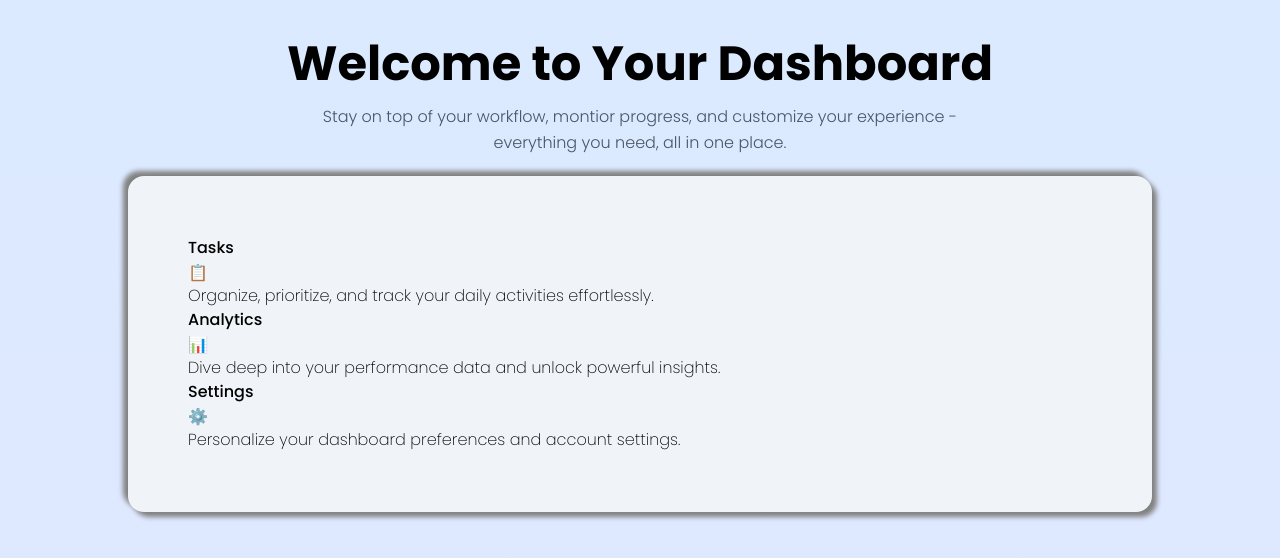
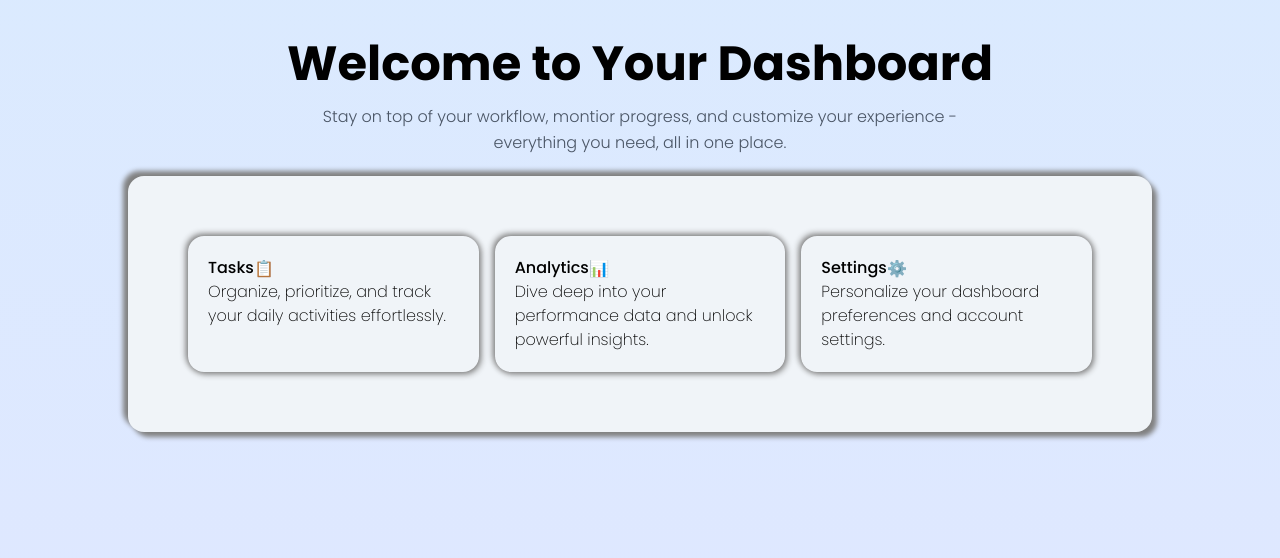
Before and after one commit to Jadhav-Nandini/nextjs-simple-dashboard, a Next.js app: page /dashboard in a window 1280 px wide. Shown: the top 558 px of the page. Built offline with nearby package versions, Linux system fonts and the light colour scheme.

Commit message:
create dashboard

```diff
--- a/src/app/dashboard/analytics/page.tsx
+++ b/src/app/dashboard/analytics/page.tsx
@@ -1,44 +1,7 @@
-// const Analytics = () => {
-//   return (
-//     <div>Analytics</div>
-//   )
-// }
+const Analytics = () => {
+  return (
+    <div>Analytics</div>
+  )
+}
 
-// export default Analytics
-
-
-
-export default function AnalyticsPage() {
-  return (
-    <div className="min-h-screen px-8 py-10 bg-slate-100">
-      <div className="max-w-6xl mx-auto">
-        <h1 className="text-4xl font-bold text-slate-800 mb-6">
-          Analytics Dashboard
-        </h1>
-        <p className="text-lg text-slate-600 mb-10">
-          View key performance indicators and insights about your platform.
-        </p>
-
-        <div className="grid grid-cols-1 md:grid-cols-2 lg:grid-cols-3 gap-6">
-          {/* Card 1 */}
-          <div className="p-6 bg-white rounded-xl shadow hover:shadow-lg transition">
-            <h2 className="text-2xl font-semibold text-indigo-600 mb-2">Total Users</h2>
-            <p className="text-3xl font-bold text-slate-700">12,450</p>
-          </div>
-
-          {/* Card 2 */}
-          <div className="p-6 bg-white rounded-xl shadow hover:shadow-lg transition">
-            <h2 className="text-2xl font-semibold text-indigo-600 mb-2">Monthly Sales</h2>
-            <p className="text-3xl font-bold text-slate-700">$28,390</p>
-          </div>
-
-          {/* Card 3 */}
-          <div className="p-6 bg-white rounded-xl shadow hover:shadow-lg transition">
-            <h2 className="text-2xl font-semibold text-indigo-600 mb-2">Active Sessions</h2>
-            <p className="text-3xl font-bold text-slate-700">1,032</p>
-          </div>
-        </div>
-      </div>
-    </div>
-  );
-}
+export default Analytics
--- a/src/app/dashboard/page.tsx
+++ b/src/app/dashboard/page.tsx
@@ -12,33 +12,39 @@ const Dashboard = () => {
         <p className="font-heading font-light text-gray-600  max-w-2xl mx-auto leading-relaxed mb-5">Stay on top of your workflow, montior progress, and customize your experience - everything you need, all in one place.</p>
 
       </div>
-      <div className="bg-[#f0f4f8] rounded-2xl max-w-5xl mx-auto shadow-[5px_5px_5px_gray,-5px_-5px_5px_gray]  p-15 ">
+      <div className="bg-[#f0f4f8] rounded-2xl max-w-5xl mx-auto shadow-[5px_5px_5px_gray,-5px_-5px_5px_gray]  p-15 grid  grid-cols-1 sm:grid-cols-3 gap-4 ">
         {/* cards section */}
         <Link href="/dashboard/tasks" >
-        <div>
+        <div className="rounded-2xl p-5 shadow-[2px_2px_6px_gray,-2px_-2px_6px_gray] h-full hover:scale-95 transform transition-all ">
+          <div className="flex">
           <h2 className="font-heading font-medium">Tasks</h2> <span>📋</span>
-        </div>
+          </div>
         <p className="font-heading font-extralight">
           Organize, prioritize, and track your daily activities effortlessly.
         </p>
+        </div>
         </Link>
 
-        <Link href="/dashboard/Analytics" >
-        <div>
+        <Link href="/dashboard/analytics" >
+        <div className="rounded-2xl p-5 shadow-[2px_2px_6px_gray,-2px_-2px_6px_gray] h-full hover:scale-95 transform transition-all ">
+          <div className="flex">
           <h2 className="font-heading font-medium">Analytics</h2> <span>📊</span>
-        </div>
+          </div>
         <p className="font-heading font-extralight">
         Dive deep into your performance data and unlock powerful insights.
         </p>
+        </div>
         </Link>
 
-        <Link href="/dashboard/Analytics" >
-        <div>
+        <Link href="/dashboard/settings/account" >
+        <div className="rounded-2xl p-5 shadow-[2px_2px_6px_gray,-2px_-2px_6px_gray] h-full hover:scale-95 transform transition-all ">
+          <div className="flex">
           <h2 className="font-heading font-medium">Settings</h2> <span>⚙️</span>
-        </div>
+          </div>
         <p className="font-heading font-extralight">
         Personalize your dashboard preferences and account settings.
         </p>
+        </div>
         </Link>
 
 
```
